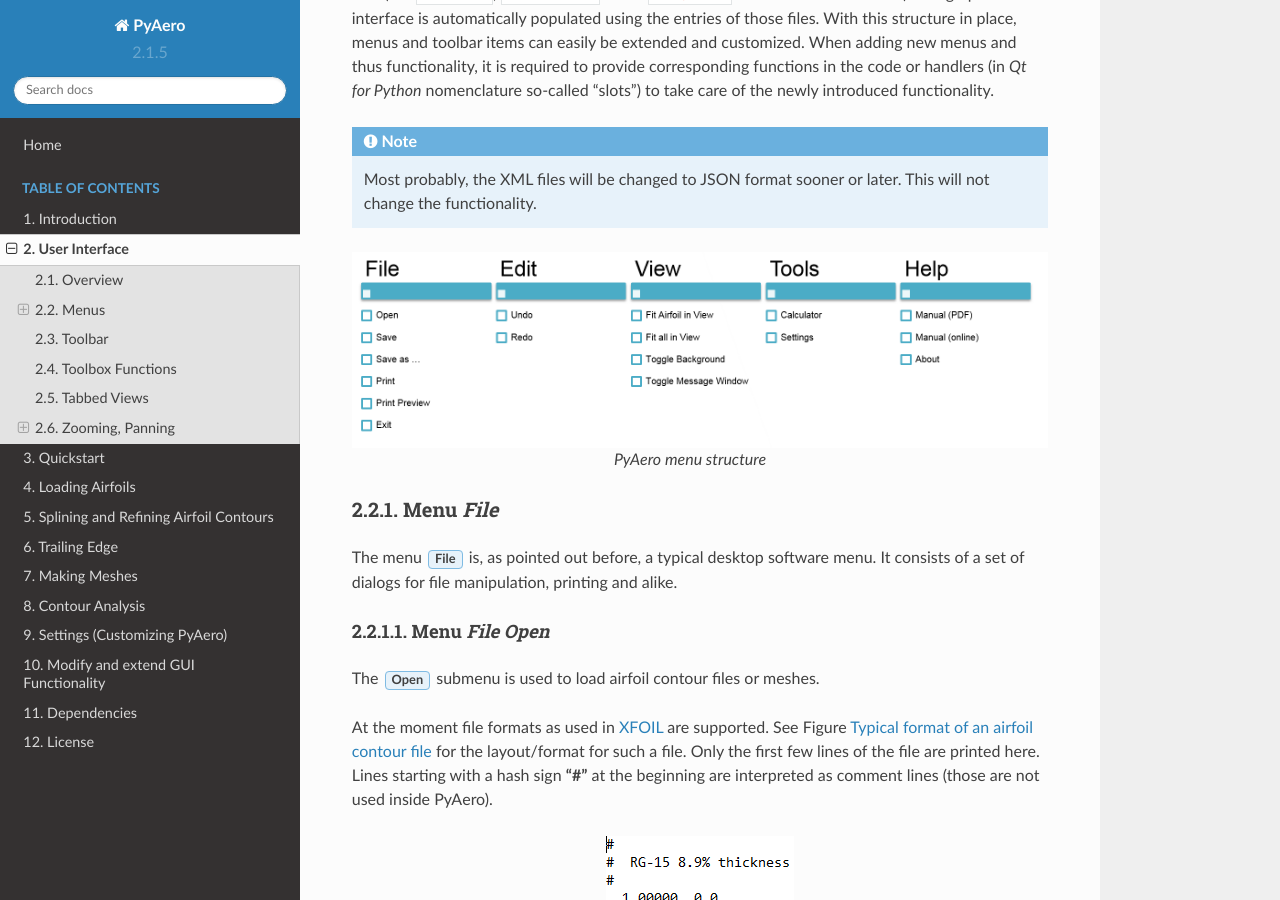
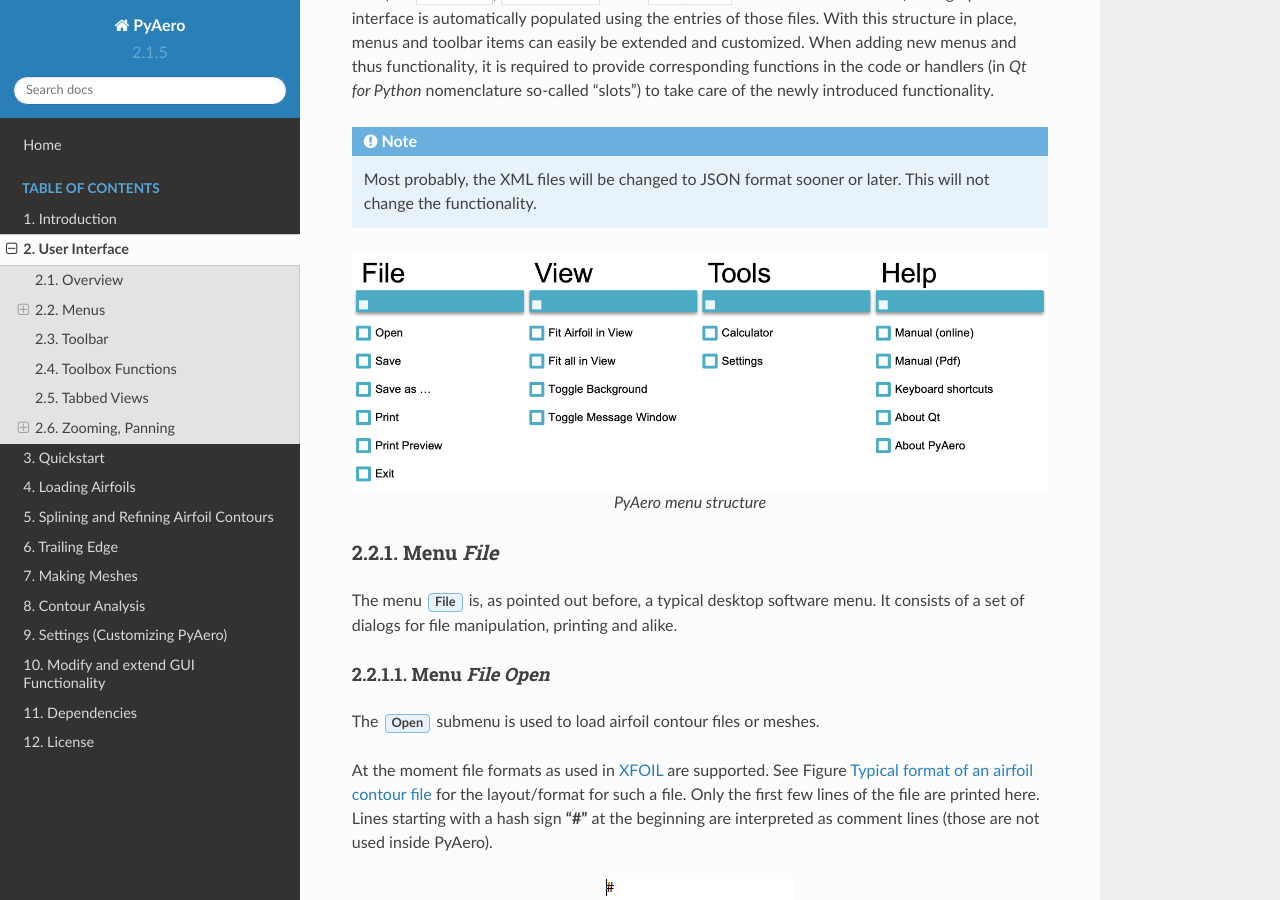
Before and after one commit to chiefenne/PyAero, a Sphinx documentation site: the page built from docs/ui_GUI.rst, in a window 1280 px wide and 900 px high, scrolled down 1258 px. Built offline with Sphinx 7.4.7 and the Read the Docs theme 2.0.0, drawn with Linux system fonts in a browser that asks for light colours.

Commit message:
update docs

```diff
--- a/docs/ui_GUI.rst
+++ b/docs/ui_GUI.rst
@@ -48,9 +48,9 @@
    This will not change the functionality.
 
 .. _figure_menu_structure:
-.. figure::  images/menu_structure.png
+.. figure::  images/menu_structure_NEW.png
    :align:   center
-   :target:  _images/menu_structure.png
+   :target:  _images/menu_structure_NEW.png
    :name: menu_structure
 
    PyAero menu structure
```
